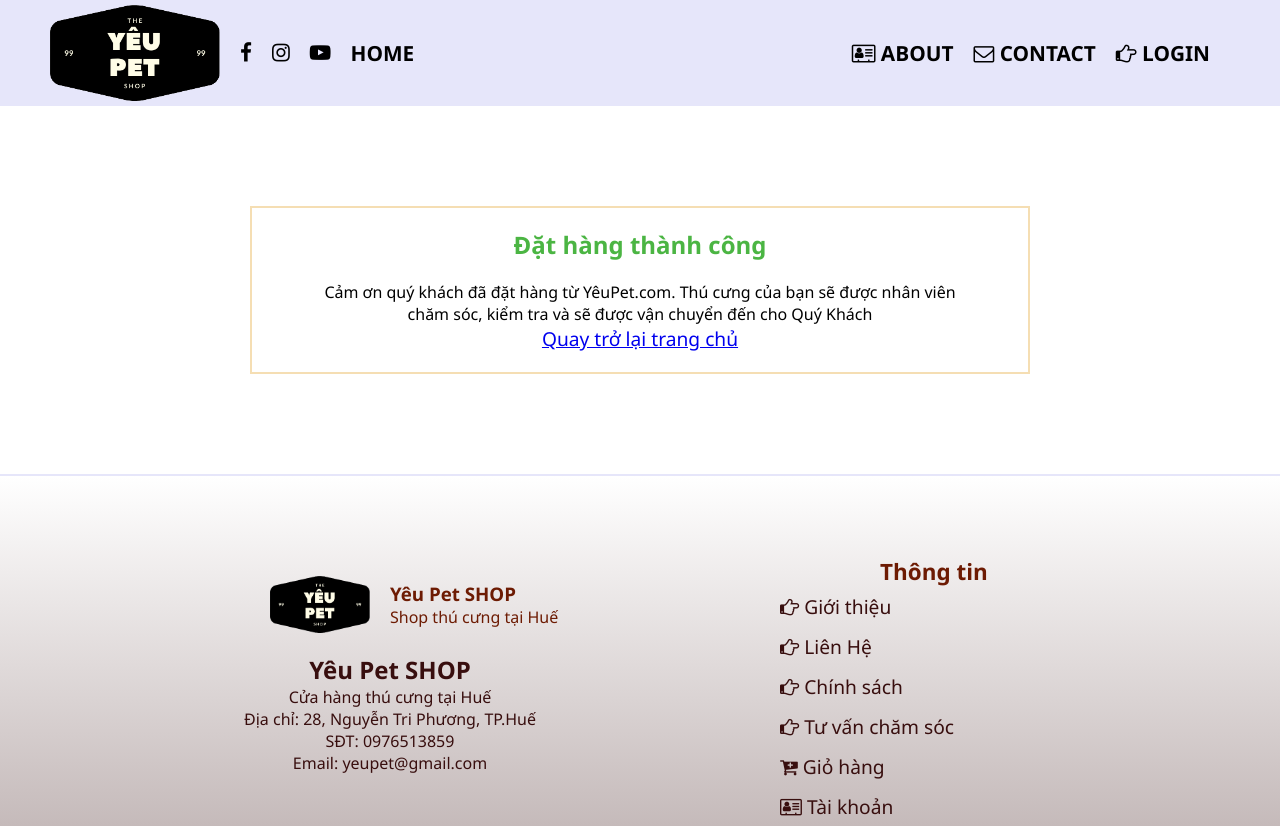
After one commit to dat25134/caseStudy2, a PHP site: page /CODEGYM/caseStudy2/data/view/thanksforbuy.php in a window 1280 px wide. The commit adds this page. Shown: the top 826 px of the page. Run offline with PHP 8.4, Linux system fonts and the light colour scheme.

Commit message:
update case study 2

```diff
--- /dev/null
+++ b/css/style_thanks.css
@@ -0,0 +1,21 @@
+.thanks {
+    padding: 100px 250px;
+}
+.thanks .content{
+    padding: 20px 50px;
+    border: wheat 2px solid;
+    text-align: center;
+}
+.thanks h2 {
+
+    color: #4BB543;
+    margin-bottom: 20px;
+}
+.thanks p{
+    color: black;
+}
+
+.thanks a{
+    margin-top: 20px;
+    font-size: 120%;
+}
--- a/data/control/creatbill.php
+++ b/data/control/creatbill.php
@@ -8,5 +8,5 @@ $getIdBill = $creatBill->addBill($_SESSION['user']['iduser'],$_SESSION['bill'],$
 $idbill = (int)$getIdBill['idbill'];
 $creatBill->addBillDetail($_SESSION['cartItem'],$idbill);
 $_SESSION['cart']=[];
-header('Location: http://localhost/CODEGYM/caseStudy2/index.php')
+header('Location: http://localhost/CODEGYM/caseStudy2/data/view/thanksforbuy.php')
 ?>
--- a/data/dashboard/css/style.css
+++ b/data/dashboard/css/style.css
@@ -173,7 +173,7 @@
 
 .table #add {
     display: inline-block;
-    margin-left: 350px;
+    margin-left: 300px;
 }
 .table table,th,td{
     border: 1px rgb(194, 193, 193) solid;
--- a/data/view/banchay.php
+++ b/data/view/banchay.php
@@ -16,8 +16,8 @@
         else echo "<div class='pageSALE'>";
       } ?>
       <div class="product">
-        <img src="<?php echo $value['imageURL'] ?>">
-        <h3><?php echo $value['ten'] ?></h3>
+      <a href="http://localhost/CODEGYM/caseStudy2/data/control/detaildog.php?id=<?php echo $value['idDog'] ?>"><img src="<?php echo $value['imageURL'] ?>"></a>
+        <h3><a href="http://localhost/CODEGYM/caseStudy2/data/control/detaildog.php?id=<?php echo $value['idDog'] ?>" style="color: black; text-decoration: none;"><?php echo $value['ten'] ?></a></h3>
         <div class="row">
           <span><i class="fa fa-check"></i> Nguồn gốc: </span><span><label for="ngouongoc"> <?php echo $value['nguongoc'] ?></label></span>
         </div>
@@ -43,7 +43,7 @@
         </div>
 
         <div class="row">
-          <span><a href="http://localhost/CODEGYM/caseStudy2/data/control/addtocart.php?iddog=<?php echo $value['idDog'] ?>" id="buy">Thêm giỏ hàng</a></span><span><a href="http://localhost/CODEGYM/caseStudy2/data/control/detaildog.php?id=<?php echo $value['idDog'] ?>" id="detail">Chi tiết</a></span>
+        <span style="text-align: center;"><a href="http://localhost/CODEGYM/caseStudy2/data/control/addtocart.php?iddog=<?php echo $value['idDog'] ?>" id="buy"><i class="fa fa-shopping-cart" style="width:50px; text-align:center"></i></a></span>
         </div>
 
         <div class="row">
--- a/data/view/ishot.php
+++ b/data/view/ishot.php
@@ -16,8 +16,8 @@
         else echo "<div class='pageHOT'>";
       } ?>
       <div class="product">
-        <img src="<?php echo $value['imageURL'] ?>">
-        <h3><?php echo $value['ten'] ?></h3>
+        <a href="http://localhost/CODEGYM/caseStudy2/data/control/detaildog.php?id=<?php echo $value['idDog'] ?>"><img src="<?php echo $value['imageURL'] ?>"></a>
+        <h3><a href="http://localhost/CODEGYM/caseStudy2/data/control/detaildog.php?id=<?php echo $value['idDog'] ?>" style="color: black; text-decoration: none;"><?php echo $value['ten'] ?></a></h3>
         <div class="row">
           <span><i class="fa fa-check"></i> Nguồn gốc: </span><span><label for="ngouongoc"> <?php echo $value['nguongoc'] ?></label></span>
         </div>
@@ -43,7 +43,7 @@
         </div>
 
         <div class="row">
-          <span><a href="http://localhost/CODEGYM/caseStudy2/data/control/addtocart.php?iddog=<?php echo $value['idDog'] ?>" id="buy">Thêm giỏ hàng</a></span><span><a href="http://localhost/CODEGYM/caseStudy2/data/control/detaildog.php?id=<?php echo $value['idDog'] ?>" id="detail">Chi tiết</a></span>
+          <span style="text-align: center;"><a href="http://localhost/CODEGYM/caseStudy2/data/control/addtocart.php?iddog=<?php echo $value['idDog'] ?>" id="buy"><i class="fa fa-shopping-cart" style="width:50px; text-align:center"></i></a></span>
         </div>
 
         <div class="row">
--- /dev/null
+++ b/data/view/thanksforbuy.php
@@ -0,0 +1,14 @@
+<?php
+include_once "../header.php";
+?>
+<link rel="stylesheet" href="http://localhost/CODEGYM/caseStudy2/css/style_thanks.css">
+<div class="thanks">
+    <div class="content">
+    <h2>Đặt hàng thành công</h2>
+    <p>Cảm ơn quý khách đã đặt hàng từ YêuPet.com. Thú cưng của bạn sẽ được nhân viên chăm sóc, kiểm tra và sẽ được vận chuyển đến cho Quý Khách</p>
+    <a href="http://localhost/CODEGYM/caseStudy2/index.php">Quay trở lại trang chủ</a>
+    </div>
+</div>
+<?php
+include_once "../footer.php";
+?>
```
Also changed, not shown: css/style_banchay.css (+7 -3 lines), css/style_ishot.css (+6 -3 lines), data/dashboard/control/searchUser.php (added, +8 -0 lines), data/dashboard/view/managerUser.php (+6 -1 lines), data/model/UserDAO.php (+11 -0 lines).
